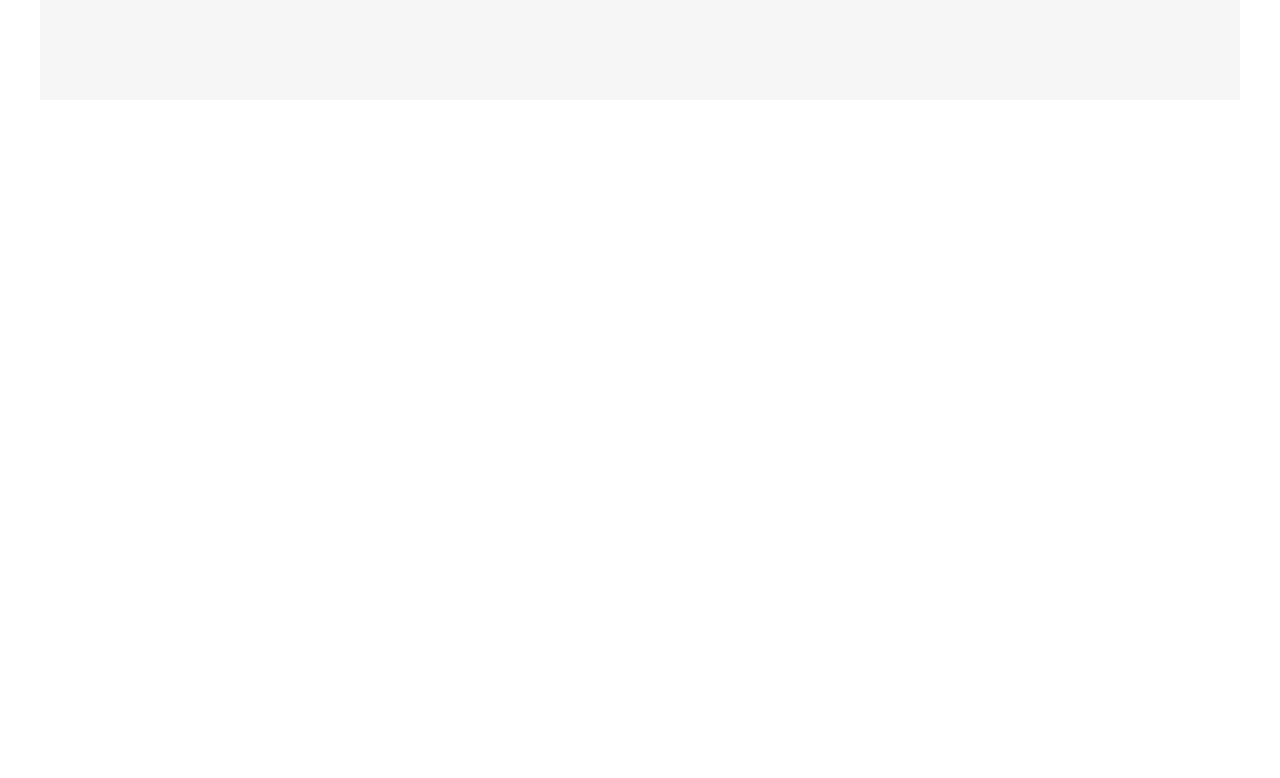
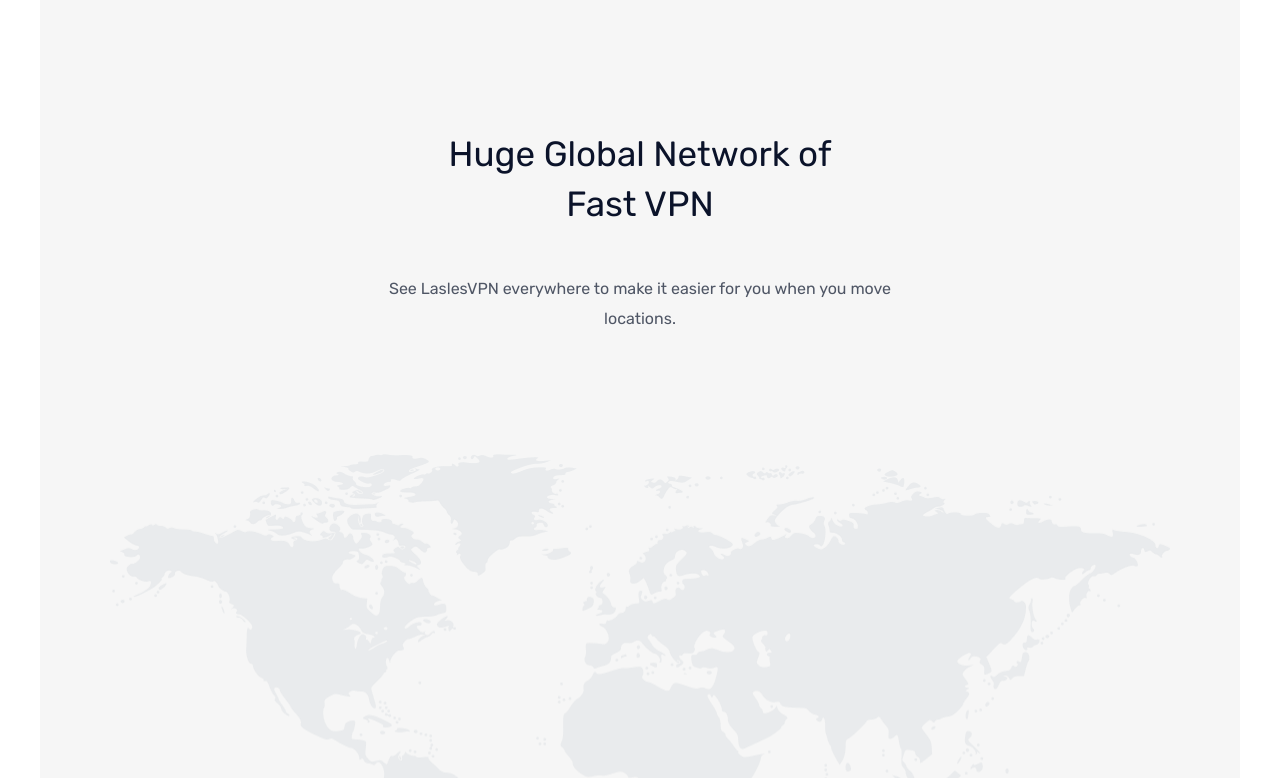
Before and after one commit to fernandobouchet/landingPage, a React (Create React App) app: page / in a window 1280 px wide. Shown: the part 2441-3219 px from the top of the page. Before the commit the page ends 2541 px from the top, so only its background shows below. Built offline with nearby package versions, Linux system fonts and the light colour scheme; the HTML template or start-up script is replaced by a standard one.

Commit message:
Add 'Network' component

```diff
--- a/src/App.tsx
+++ b/src/App.tsx
@@ -3,6 +3,7 @@
 import Info from './components/Info';
 import Features from './components/Features';
 import Plans from './components/Plans';
+import Network from './components/Network';
 
 function App() {
   return (
@@ -12,6 +13,7 @@
       <Info />
       <Features />
       <Plans />
+      <Network />
     </>
   );
 }
--- /dev/null
+++ b/src/components/Network.jsx
@@ -0,0 +1,49 @@
+import styled from 'styled-components';
+
+const Network = () => {
+  return (
+    <NetworkContainer>
+      <NetworkTitle>Huge Global Network of Fast VPN</NetworkTitle>
+      <NetworkSubtitle>
+        See LaslesVPN everywhere to make it easier for you when you move
+        locations.
+      </NetworkSubtitle>
+      <MapImg src="../assets/img/world.png" alt="" />
+      <img src="../assets/img/Sponsored.png" alt="" />
+    </NetworkContainer>
+  );
+};
+
+export default Network;
+
+const NetworkContainer = styled.div`
+  display: flex;
+  flex-direction: column;
+  align-items: center;
+  background-color: #f6f6f6;
+  text-align: center;
+`;
+
+const MapImg = styled.img`
+  width: 1060px;
+  height: 537.77px;
+`;
+
+const NetworkTitle = styled.h2`
+  width: 385px;
+  height: 100px;
+  font-weight: 500;
+  font-size: 35px;
+  line-height: 50px;
+  color: #0b132a;
+`;
+
+const NetworkSubtitle = styled.h3`
+  width: 555px;
+  height: 60px;
+  font-weight: 400;
+  font-size: 16px;
+  line-height: 30px;
+  color: #4f5665;
+  margin-bottom: 120px;
+`;
```
Also changed, not shown: public/assets/img/Sponsored.png (added), public/assets/img/world.png (added).
